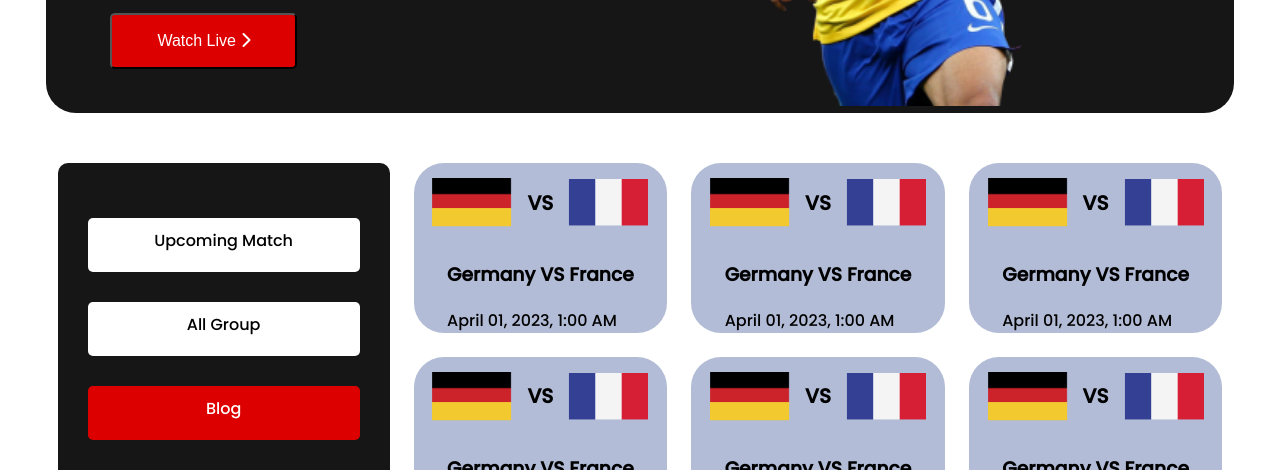
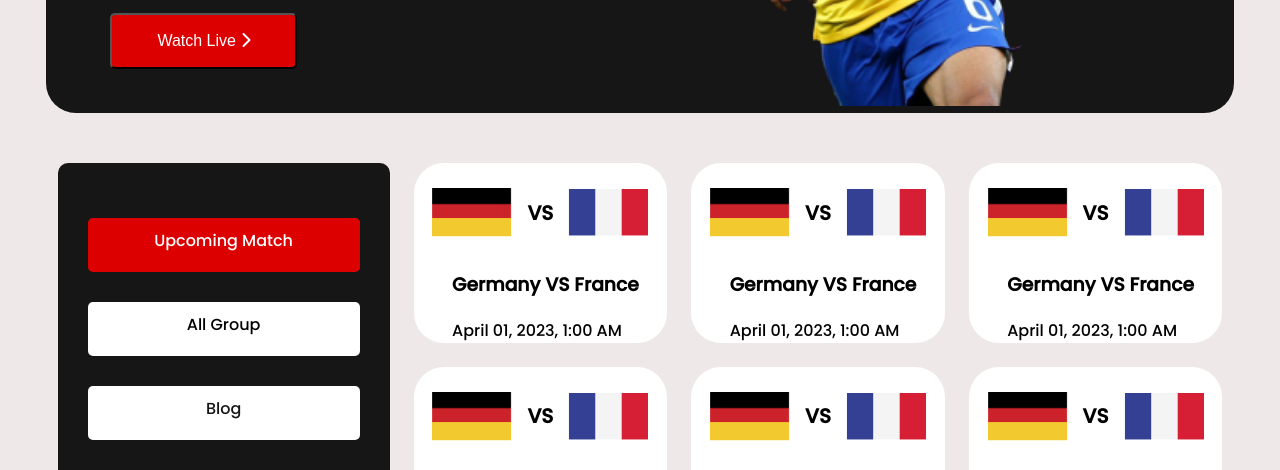
Before and after one commit to akibazha/world-cup, a plain HTML site: page matches.html in a window 1280 px wide. Shown: the part 482-952 px from the top of the page. Drawn offline with Linux system fonts and the light colour scheme.

Commit message:
All Done

```diff
--- a/matches.html
+++ b/matches.html
@@ -49,9 +49,9 @@
         <section id="blog-section">
             <div id="fixed-nav">
 
-                <div class="tab">Upcoming Match</div>
+                <div class="tab" id="highlighted-tab">Upcoming Match</div>
                 <div class="tab">All Group</div>
-                <div class="tab" id="highlighted-tab">Blog</div>
+                <div class="tab"><a href="index.html">Blog</a></div>
 
             </div>
 
--- a/style.css
+++ b/style.css
@@ -4,13 +4,19 @@
 
 @import url('https://fonts.googleapis.com/css2?family=Poppins:wght@500&display=swap');
 
+
+
 body {
     font-family: 'Poppins', sans-serif;
     margin: 0;
+    background-color: #eee8e8;
 
 
 }
 
+/* ---------------
+ top banner part
+ --------------- */
 .top-banner {
     display: grid;
     grid-template-columns: repeat(2, 1fr);
@@ -62,11 +68,12 @@ p {
     border-radius: 5px;
     width: 187px;
     height: 56px;
+    transition: width 2s ease-in-out;
 }
 
 #live-button:hover {
-    transform: scale(1.15);
-    box-shadow: 5px 5px 5px lightgrey;
+    width: 300px;
+    color: antiquewhite;
 }
 
 /* -----------------
@@ -104,11 +111,17 @@ Player banner ends here
     height: 34px;
     width: 252px;
     padding: 10px;
+
 }
 
 .tab:hover {
     transform: scale(1.15);
     box-shadow: 5px 5px 5px lightgrey;
+}
+
+.tab a {
+    text-decoration: none;
+    color: #161616;
 }
 
 #highlighted-tab {
@@ -125,15 +138,19 @@ Player banner ends here
 }
 
 .blog {
-    background-color: rgb(178, 188, 214);
+    background-color: #ffffff;
     display: grid;
     grid-template-columns: repeat(1, 1fr);
     border-radius: 30px;
     align-items: center;
     align-content: center;
     justify-items: center;
+    padding-top: 10px;
 }
 
+/*---------------------
+ css for "upcoming matches" webpage
+ ------------------------------- */
 
 .countries {
     display: flex;
@@ -158,6 +175,10 @@ h6 {
 
 .blog-details span {
     text-align: center;
+}
+
+.blog-details {
+    padding-left: 10px;
 }
 
 
```
Also changed, not shown: index.html (+35 -2 lines).
